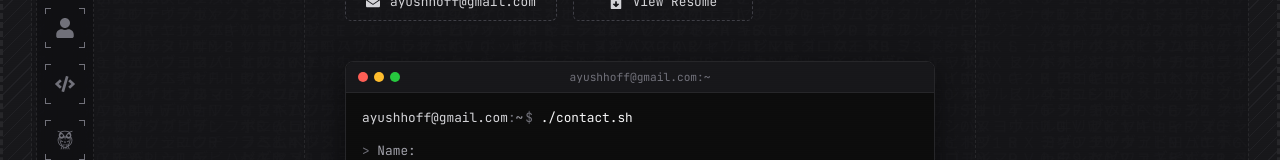
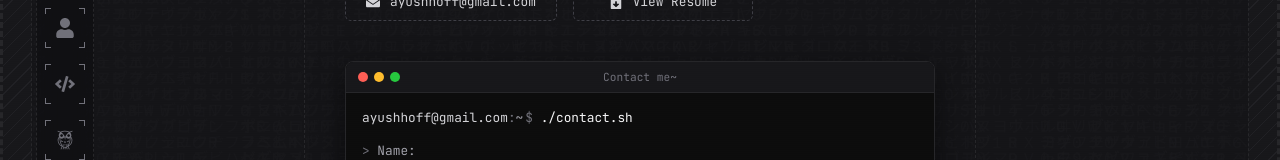
Before and after one commit to macayu17/ayushworks, a React (Vite) app: page /contact in a window 1280 px wide. Shown: the part 348-508 px from the top of the page. Built offline with nearby package versions, Linux system fonts and the light colour scheme; a web font is replaced by a local one.

Commit message:
Added contact me in the hero section

```diff
--- a/src/components/Contact/Contact.jsx
+++ b/src/components/Contact/Contact.jsx
@@ -111,7 +111,7 @@ const Contact = () => {
               <span className="term-btn min"></span>
               <span className="term-btn max"></span>
             </div>
-            <span className="term-title">ayushhoff@gmail.com:~</span>
+            <span className="term-title">Contact me~</span>
           </div>
           <div className="term-body">
             <div className="term-line">
```
